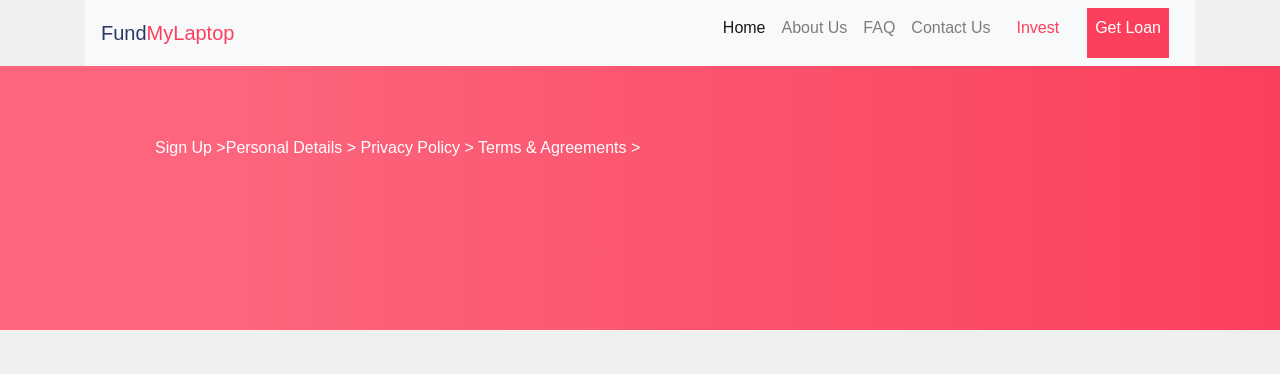
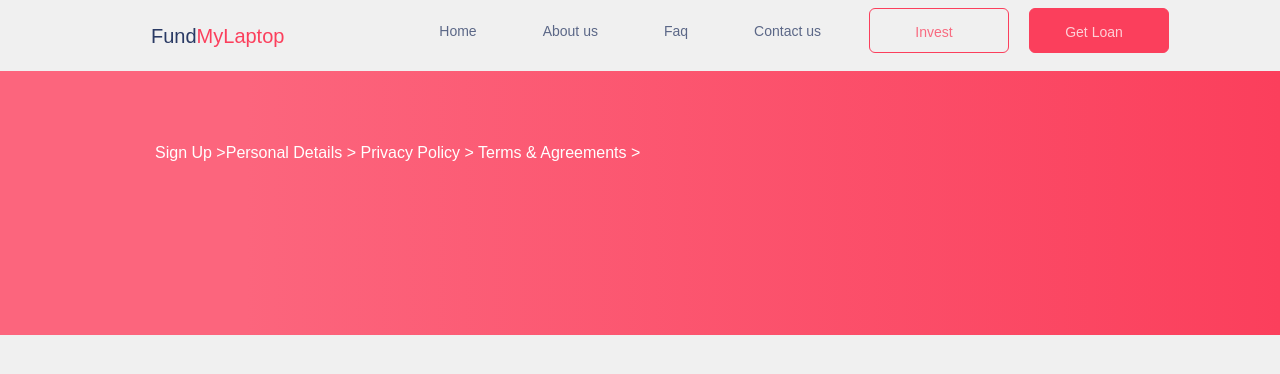
Before and after one commit to HNGi7-Team-Falcon/fundmylaptop-frontend, a plain HTML site: page termsAndConditions/terms$conditions.html in a window 1280 px wide. Drawn offline with nearby package versions, Linux system fonts and the light colour scheme.

Commit message:
modified terms and conditons page

```diff
--- a/termsAndConditions/terms$conditions.html
+++ b/termsAndConditions/terms$conditions.html
@@ -40,13 +40,51 @@ body {
 }
 
 .text:hover {
-    color: #2A3A64;;
+    color: #2A3A64;
+    text-decoration: none;
 }
+
+.nav-btn{
+            border: 1px solid #FB3F5C;
+            box-sizing: border-box;
+            border-radius: 6px;
+            width: 140px;
+            height: 45px;
+            font-style: normal;
+            font-weight: 500;
+            font-size: 16px;
+            line-height: 21px;
+            color: #FB3F5C;
+
+        }
+        .navbar-nav li a{
+            font-style: normal;
+            font-weight: 500;
+            font-size: 16px;
+            line-height: 30px;
+            color: #2A3A64 !important;
+            opacity: 0.75;
+        }
+       .navbar-brand{
+        margin-left: 50px;
+        }
+        .navbar-nav li{
+            padding: 0 20px !important;
+        }
+        .navbar-nav li a{
+            font-style: normal;
+            font-weight: 500;
+            font-size: 14px;
+            margin-right: 10px;
+            color: #2A3A64 !important;
+            opacity: 0.75;
+        }
+
     </style>
 </head>
 <body>
   <section id="nav-bar" class="container">
-    <nav class="navbar navbar-expand-lg navbar-light bg-light">
+    <nav class="navbar navbar-expand-lg " style=" background-color: #F0F0F0;">
         <a class="navbar-brand" style="color:#2A3A64" href="#">Fund<span style='color: #FB3F5C;'>MyLaptop</span></a>
         <button class="navbar-toggler" type="button" data-toggle="collapse" data-target="#navbarNav" aria-controls="navbarNav" aria-expanded="false" aria-label="Toggle navigation">
           <span class="navbar-toggler-icon"></span>
@@ -57,16 +95,16 @@ body {
               <a class="nav-link" href="#">Home <span class="sr-only">(current)</span></a>
             </li>
             <li class="nav-item">
-              <a class="nav-link" href="#">About Us</a>
+              <a class="nav-link" href="#">About us</a>
             </li>
             <li class="nav-item">
-              <a class="nav-link" href="#">FAQ</a>
+              <a class="nav-link" href="#">Faq</a>
             </li>
             <li class="nav-item">
-              <a class="nav-link " href="#" >Contact Us</a>
+              <a class="nav-link " href="#" >Contact us</a>
             </li>
             <li class="nav-item nav-btn text-center" style="margin: 0 10px 10px 10px;" >
-                    <a class="nav-link " style="color:#FB3F5C !important;" href="#" >Invest</a>
+                    <a class="nav-link " style="color:#FB3F5C !important; " href="#" >Invest</a>
             </li>
             <li class="nav-item nav-btn text-center" style="margin: 0 10px;background: #FB3F5C;">
                     <a class="nav-link " style="color: #FFFFFF !important;" href="#" >Get Loan</a>
@@ -100,12 +138,12 @@ body {
 
         <!-- Modal Header -->
         <div class="modal-header">
-          <h1 class="col-12 modal-title text-center">Terms & Conditions</h1>
+          <h1 class="col-12 modal-title text-center"style="font-size: 25px;">Terms & Conditions</h1>
           <button type="button" class="close" data-dismiss="modal">×</button>
         </div>
 
         <!-- Modal body -->
-        <div class="modal-body">
+        <div class="modal-body" style="font-size: small; margin-right: 50px; margin-left: 50px;">
           <p>Some text to enable scrolling.. Lorem ipsum dolor sit amet, consectetur adipiscing elit, sed do eiusmod tempor incididunt ut labore et dolore magna aliqua. Ut enim ad minim veniam, quis nostrud exercitation ullamco laboris nisi ut aliquip ex ea commodo consequat. Duis aute irure dolor in reprehenderit in voluptate velit esse cillum dolore eu fugiat nulla pariatur. Excepteur sint occaecat cupidatat non proident, sunt in culpa qui officia deserunt mollit anim id est laborum consectetur adipiscing elit, sed do eiusmod tempor incididunt ut labore et dolore magna aliqua. Ut enim ad minim veniam, quis nostrud exercitation ullamco laboris nisi ut aliquip ex ea commodo consequat.</p>
           <p>Some text to enable scrolling.. Lorem ipsum dolor sit amet, consectetur adipiscing elit, sed do eiusmod tempor incididunt ut labore et dolore magna aliqua. Ut enim ad minim veniam, quis nostrud exercitation ullamco laboris nisi ut aliquip ex ea commodo consequat. Duis aute irure dolor in reprehenderit in voluptate velit esse cillum dolore eu fugiat nulla pariatur. Excepteur sint occaecat cupidatat non proident, sunt in culpa qui officia deserunt mollit anim id est laborum consectetur adipiscing elit, sed do eiusmod tempor incididunt ut labore et dolore magna aliqua. Ut enim ad minim veniam, quis nostrud exercitation ullamco laboris nisi ut aliquip ex ea commodo consequat.</p>
 
@@ -118,8 +156,8 @@ body {
 
         <!-- Modal footer -->
         <div class="modal-footer">
-          <button type="button" class="btn btn-danger" data-dismiss="modal">Cancel</button>
-          <button type="button" class="btn btn-danger" data-dismiss="modal">I Agree</button>
+          <button type="button" class="btn btn-danger" style="background-color: #FB3F5C !important;" data-dismiss="modal">Cancel</button>
+          <button type="button" class="btn btn-danger" style="background-color: #FB3F5C !important;" data-dismiss="modal">I Agree</button>
         </div>
 
       </div>
```
